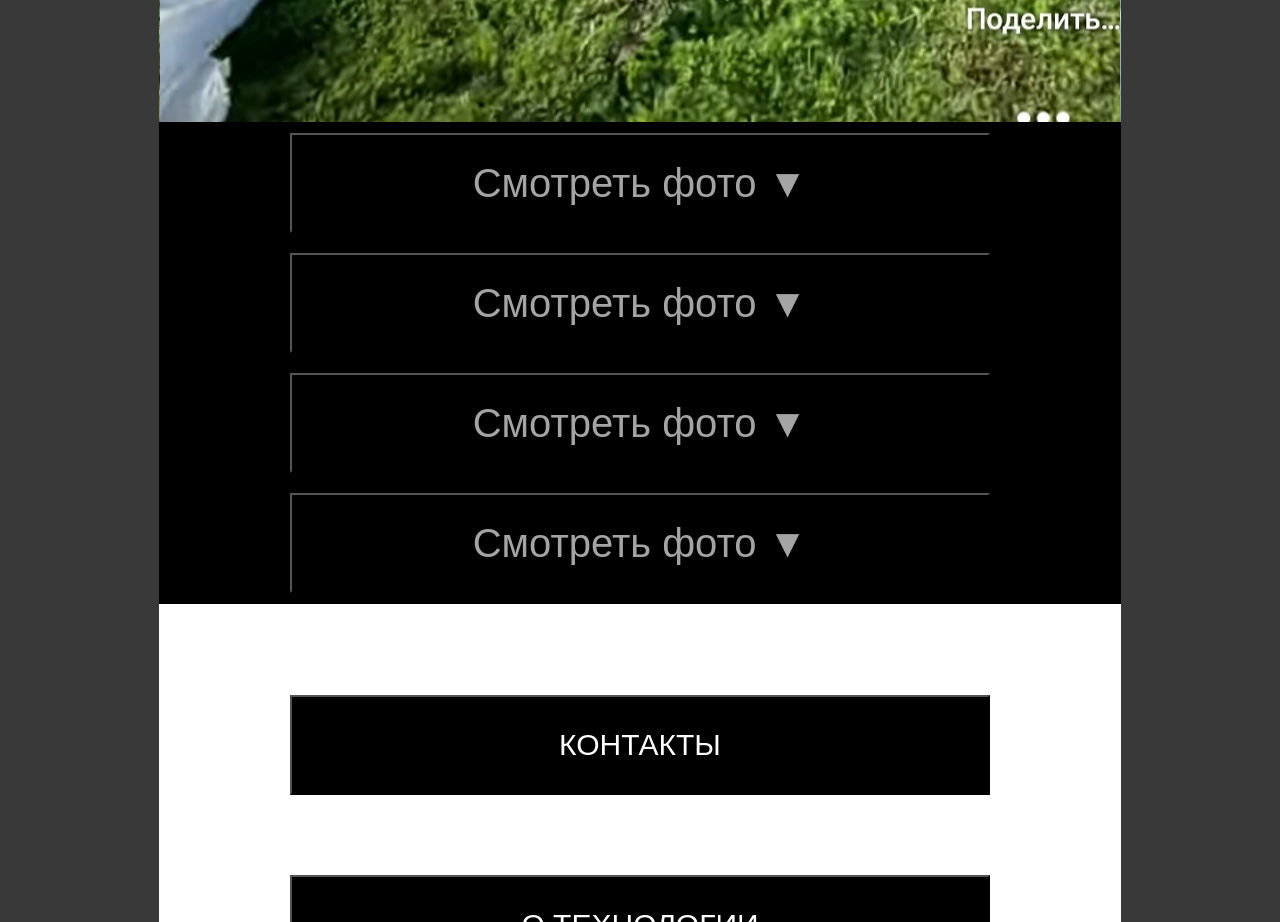
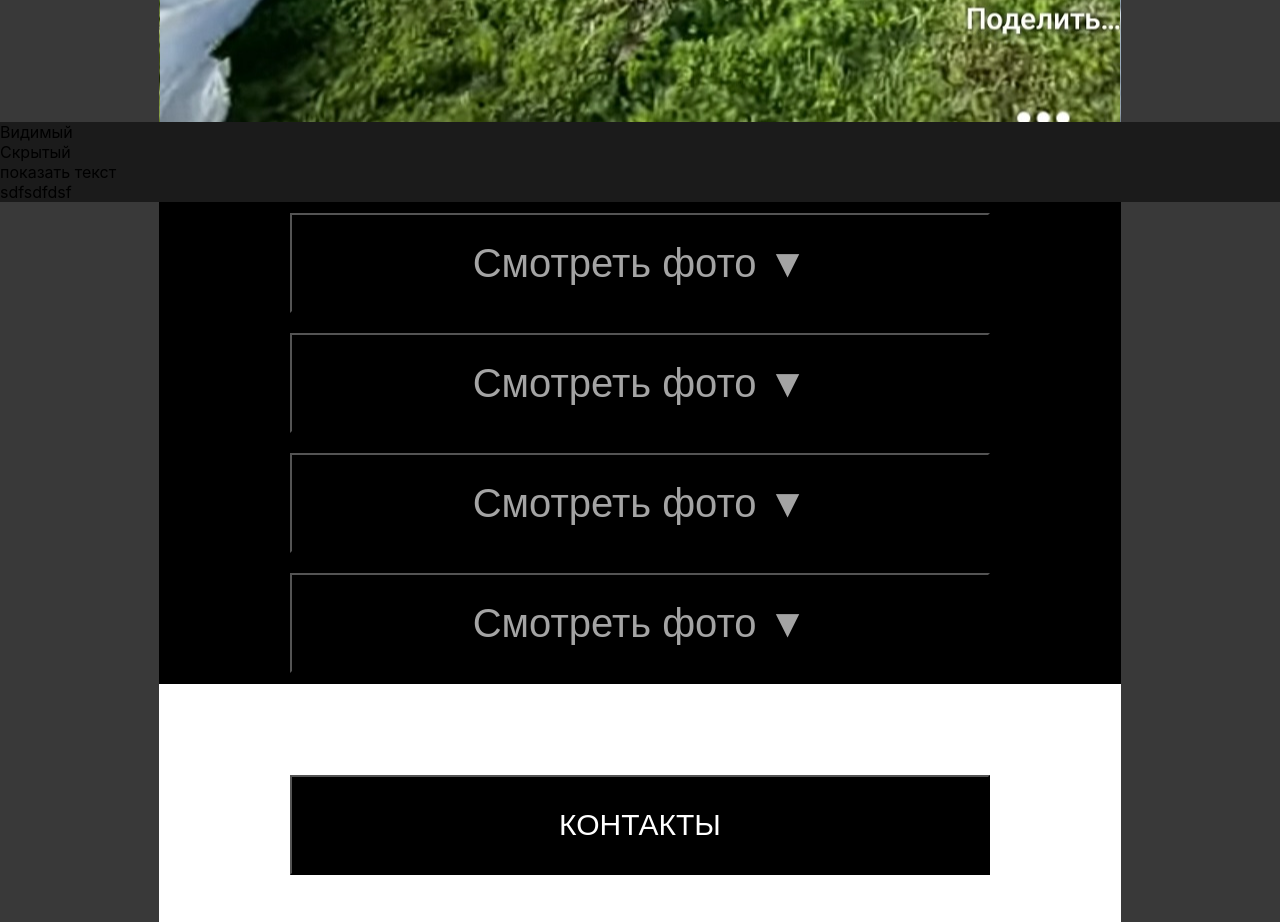
Before and after one commit to YuriyEG/my-app, a React (Create React App) app: page / in a window 1280 px wide. Shown: the part 1580-2502 px from the top of the page. Built offline with nearby package versions, Linux system fonts and the light colour scheme.

Commit message:
добавляем анимацию

```diff
--- a/src/App.js
+++ b/src/App.js
@@ -35,6 +35,16 @@ function App() {
 
 
             </div>
+            <div class="on-hover">
+                        Видимый
+            </div>
+            <div class="hidden-block">
+                  Скрытый
+            </div>
+
+            <div id="sosed">показать текст</div>
+            <div id="div">sdfsdfdsf</div>
+
             <div className='buildfoto'>
                   <ShowBuildPhoto />
                   <ShowBuildPhoto />
```
